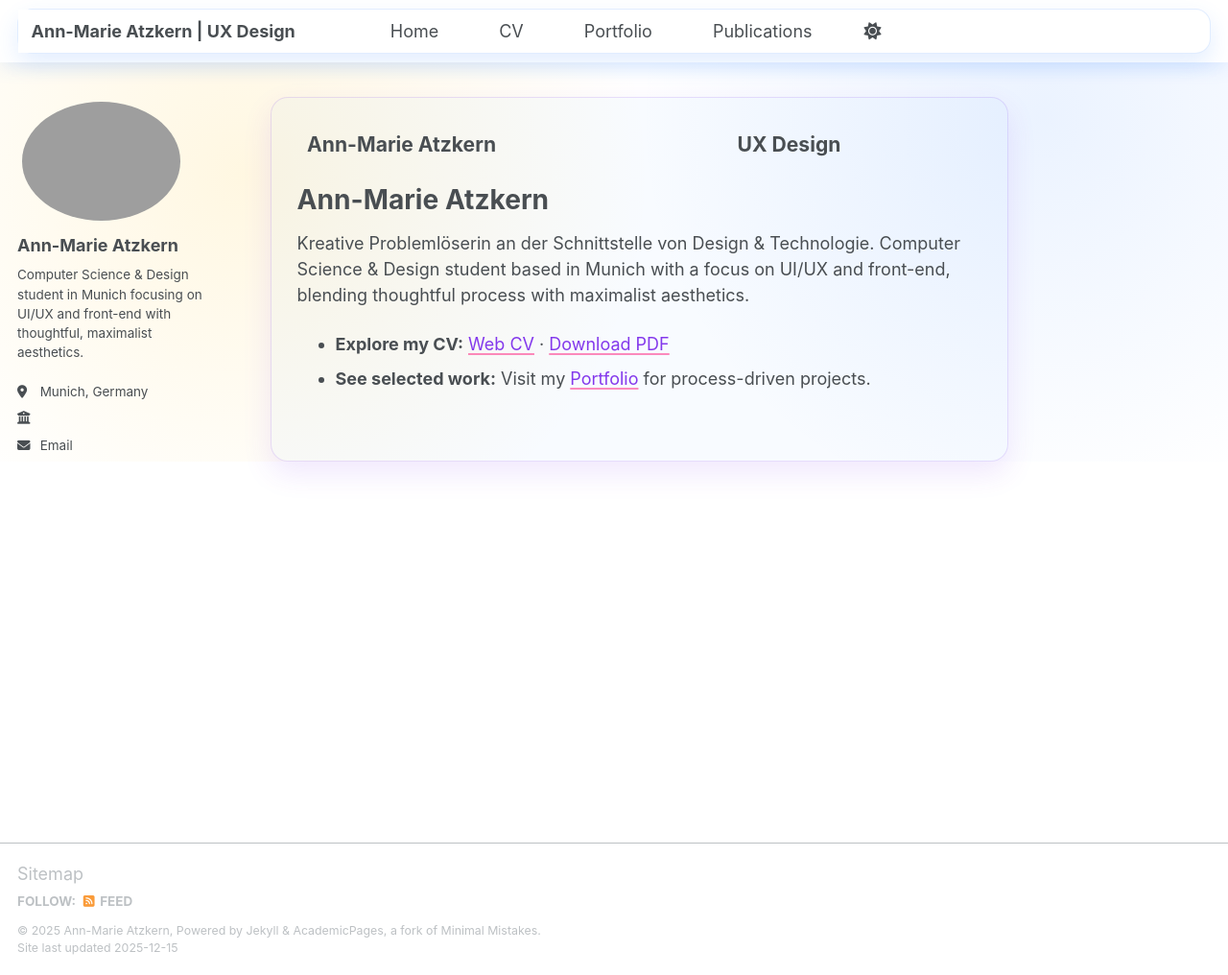
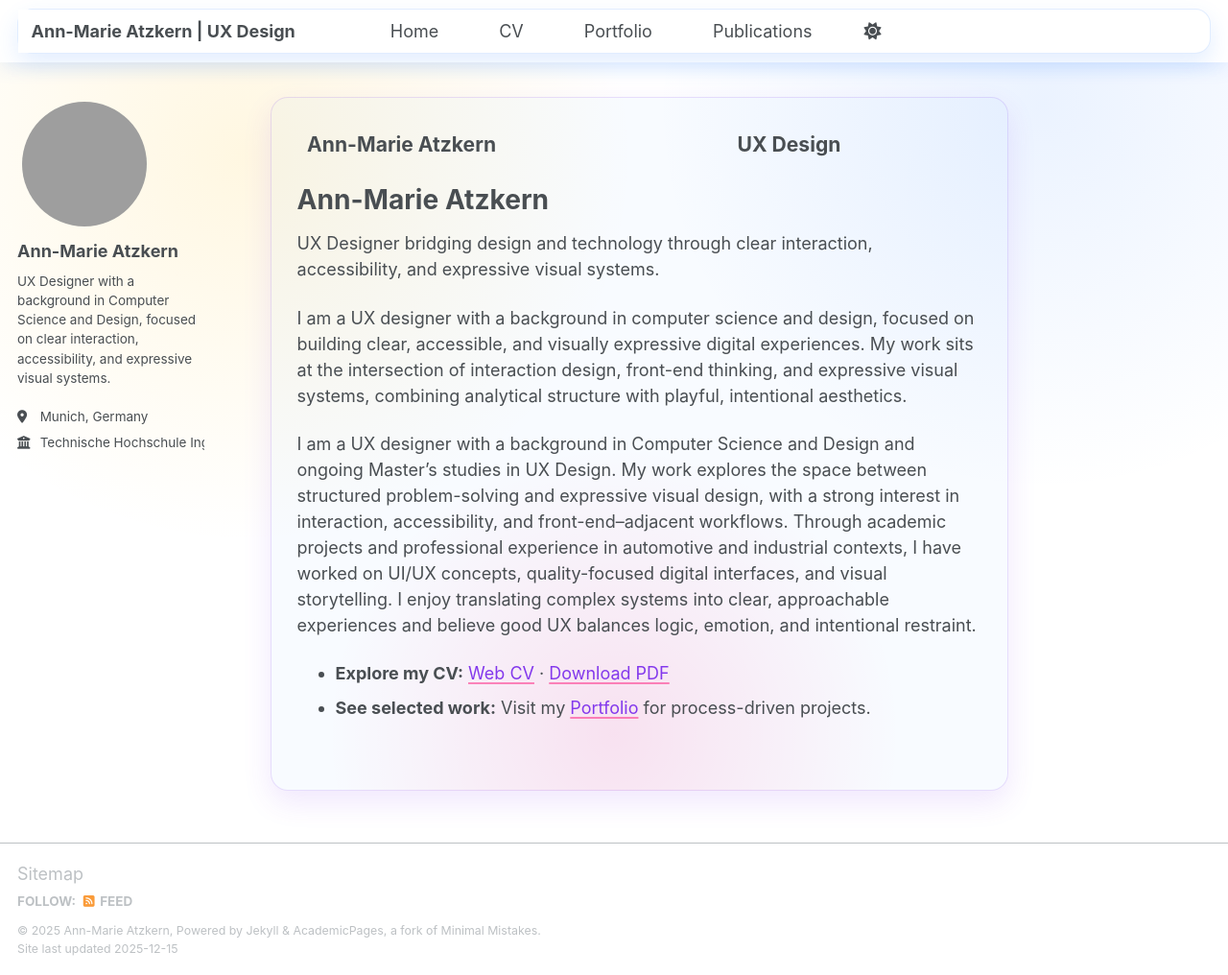
Before and after one commit to Ann-Atz/ann-marie-hackathon-portfolio, a Jekyll site: the page built from _pages/about.md, in a window 1280 px wide and 1016 px high. Shown: the whole window at 96% size. Built offline with Jekyll 4.4.1, drawn with Linux system fonts in a browser that asks for light colours; a script bundle is joined from its source files by our own code; library files that are not in the unit come from our copies.

Commit message:
Desing 02 - Photo added

```diff
--- a/_config.yml
+++ b/_config.yml
@@ -12,7 +12,7 @@ site_theme               : "default" # Currently available options are "default"
 title                    : "Ann-Marie Atzkern | UX Design"
 title_separator          : "-"
 name                     : &name "Ann-Marie Atzkern"
-description              : &description "Kreative Problemlöserin an der Schnittstelle von Design & Technologie."
+description              : &description "I am a UX designer with a background in computer science and design, focused on building clear, accessible, and visually expressive digital experiences."
 url                      : https://academicpages.github.io # The base hostname & protocol for your site e.g. "https://[your GitHub username].github.io",
                                                            # or if you already have some other page hosted on Github then use "https://[your GitHub username].github.io/[Your Repo Name]"
 baseurl                  : "" # the subpath of your site, e.g. "/blog"
@@ -23,14 +23,14 @@ repository               : "academicpages/academicpages.github.io"
 #               Additional customization can be done by editing /_includes/author-profile.html
 author:
   # Biographic information
-  avatar           : "profile.jpg"
+  avatar           : "bio-photo.jpg"
   name             : "Ann-Marie Atzkern"
   pronouns         : # example: "she/her"
-  bio              : "Computer Science & Design student in Munich focusing on UI/UX and front-end with thoughtful, maximalist aesthetics."
+  bio              : "UX Designer with a background in Computer Science and Design, focused on clear interaction, accessibility, and expressive visual systems."
   location         : "Munich, Germany"
-  employer         : ""
+  employer         : "Technische Hochschule Ingolstadt — M.Sc. UX Design (ongoing); Hochschule München — B.Sc. Computer Science and Design"
   uri              : # URL
-  email            : "TODO: add email from portfolio"
+  email            :
 
   # Academic websites
   academia         : # URL
--- a/_data/authors.yml
+++ b/_data/authors.yml
@@ -3,8 +3,8 @@
 Ann-Marie Atzkern:
   name        : "Ann-Marie Atzkern"
   uri         :
-  email       : "TODO: add email from portfolio"
-  bio         : "Computer Science & Design student in Munich focusing on UI/UX and front-end with thoughtful, maximalist aesthetics."
-  avatar      : "profile.jpg"
+  email       :
+  bio         : "UX Designer with a background in Computer Science and Design, focused on clear interaction, accessibility, and expressive visual systems."
+  avatar      : "bio-photo.jpg"
   twitter     :
   google_plus :
--- a/_pages/about.md
+++ b/_pages/about.md
@@ -11,7 +11,11 @@ redirect_from:
 
 # Ann-Marie Atzkern
 
-Kreative Problemlöserin an der Schnittstelle von Design & Technologie. Computer Science & Design student based in Munich with a focus on UI/UX and front-end, blending thoughtful process with maximalist aesthetics.
+UX Designer bridging design and technology through clear interaction, accessibility, and expressive visual systems.
+
+I am a UX designer with a background in computer science and design, focused on building clear, accessible, and visually expressive digital experiences. My work sits at the intersection of interaction design, front-end thinking, and expressive visual systems, combining analytical structure with playful, intentional aesthetics.
+
+I am a UX designer with a background in Computer Science and Design and ongoing Master’s studies in UX Design. My work explores the space between structured problem-solving and expressive visual design, with a strong interest in interaction, accessibility, and front-end–adjacent workflows. Through academic projects and professional experience in automotive and industrial contexts, I have worked on UI/UX concepts, quality-focused digital interfaces, and visual storytelling. I enjoy translating complex systems into clear, approachable experiences and believe good UX balances logic, emotion, and intentional restraint.
 
 - **Explore my CV:** [Web CV]({{ base_path }}/cv/) · [Download PDF]({{ base_path }}/files/Atzkern_Ann-Marie_Lebenslauf_Reduziert.pdf)
 - **See selected work:** Visit my [Portfolio]({{ base_path }}/portfolio/) for process-driven projects.
--- a/_sass/layout/_sidebar.scss
+++ b/_sass/layout/_sidebar.scss
@@ -94,12 +94,18 @@
   }
 
   img {
-    max-width: 175px;
+    display: block;
+    width: 120px;
+    height: 120px;
+    max-width: 100%;
+    object-fit: cover;
     border-radius: 50%;
 
     @include breakpoint($large) {
       padding: 5px;
       border: 1px solid var(--global-border-color);
+      width: 140px;
+      height: 140px;
     }
   }
 }
```
Also changed, not shown: 3 other files.
